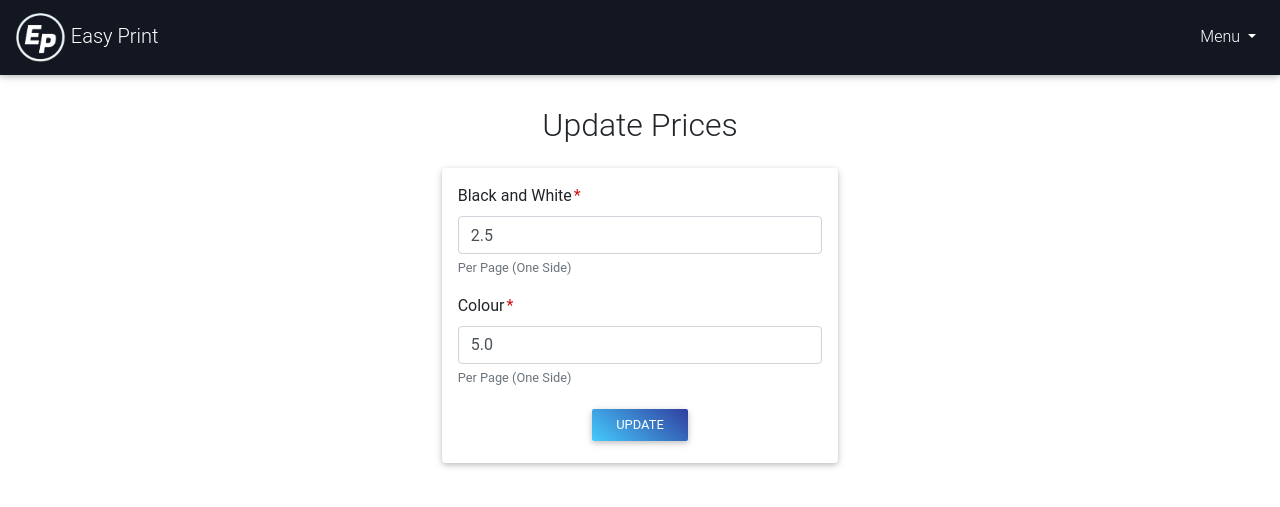
After one commit to svp19/EasyPrint, a Django app: page /EAdmin/update/ in a window 1280 px wide. The commit adds this page. Shown: the top 507 px of the page. Run offline with Django 3.2, Linux system fonts and the light colour scheme; a user stored in the database is signed in; data comes from the database, SQL or seed files in the repository; both versions use the stored data as it was after the commit; some libraries are stand-ins or nearby versions.

Commit message:
Update Page Price, Favicon, Update Amount Due

```diff
--- a/PrinterFac/Eprint_admin/forms.py
+++ b/PrinterFac/Eprint_admin/forms.py
@@ -1,8 +1,22 @@
 from django import forms
 from Eprint_users.models import PrintDocs
+from . models import RatePerPage
 
 
 class UpdateForm(forms.ModelForm):
     class Meta:
         model = PrintDocs
         fields = ['task_by', 'completed', 'paid', 'collected', 'id']
+
+
+class ChangeRate(forms.ModelForm):
+    class Meta:
+        model = RatePerPage
+        fields = ['rppBW', 'rppC']
+
+    def __init__(self, *args, **kwargs):
+        super(ChangeRate, self).__init__(*args, **kwargs)
+        self.fields['rppBW'].label = "Black and White"
+        self.fields['rppC'].label = "Colour"
+        self.fields['rppBW'].help_text = "Per Page (One Side)"
+        self.fields['rppC'].help_text = "Per Page (One Side)"
--- a/PrinterFac/Eprint_admin/models.py
+++ b/PrinterFac/Eprint_admin/models.py
@@ -1,12 +1,6 @@
 from django.db import models
 
 
-# class RatePerPage(models.Model):
-#
-#     rate = models.SmallIntegerField(default=3)
-#
-#     def save(self, *args, **kwargs):
-#         if RatePerPage.objects.count() > 1:
-#             return
-#
-#         super(RatePerPage, self).save(*args, **kwargs)
+class RatePerPage(models.Model):
+    rppBW = models.FloatField(default=3)
+    rppC = models.FloatField(default=5)
--- /dev/null
+++ b/PrinterFac/Eprint_admin/templates/Eprint_admin/update.html
@@ -0,0 +1,14 @@
+{% extends "ground/base.html" %}
+{% load crispy_forms_tags %}
+{% block content %}
+    <div class="container-fluid col-md-4 content-below-nav">
+        <center><h2 class="py-3">Update Prices</h2></center>
+        <div class="card p-3 ">
+            <form method="post">
+                {% csrf_token %}
+                {{ update_form|crispy }}
+                <center><button class="small-btn btn blue-gradient" type="submit">Update</button></center>
+            </form>
+        </div>
+    </div>
+{% endblock content %}
--- a/PrinterFac/Eprint_admin/urls.py
+++ b/PrinterFac/Eprint_admin/urls.py
@@ -4,4 +4,5 @@ from . import views
 
 urlpatterns = [
     path('', views.tasks, name='admin-tasks'),
+    path('update/', views.update_prices, name='admin-update')
 ]
--- a/PrinterFac/Eprint_admin/views.py
+++ b/PrinterFac/Eprint_admin/views.py
@@ -1,7 +1,8 @@
 from django.contrib import messages
 from django.shortcuts import render, redirect
-from Eprint_users.models import PrintDocs
-from . forms import UpdateForm
+from Eprint_admin.models import RatePerPage
+from Eprint_users.models import PrintDocs, Profile
+from . forms import UpdateForm, ChangeRate
 from django.contrib.admin.views.decorators import user_passes_test
 
 
@@ -24,14 +25,17 @@ def tasks(request):
                 if temp_doc.completed is False:
                     temp_doc.completed = True
                     edits[i] = True
-            if request.POST.get('paid' + str(i)) is None:
-                if temp_doc.paid is True:
-                    temp_doc.paid = False
-                    edits[i] = True
-            elif request.POST.get('paid' + str(i)) == 'on':
+            # if request.POST.get('paid' + str(i)) is None:  # Not Possible
+            #     if temp_doc.paid is True:
+            #         temp_doc.paid = False
+            #         edits[i] = True
+            if request.POST.get('paid' + str(i)) == 'on':
                 if temp_doc.paid is False:
                     temp_doc.paid = True
                     edits[i] = True
+                    temp_pro = Profile.objects.filter(id=temp_doc.task_by.profile.id).first()
+                    temp_pro.amount_due -= temp_doc.price
+                    temp_pro.save()
             if request.POST.get('collected' + str(i)) is None:
                 if temp_doc.collected is True:
                     temp_doc.collected = False
@@ -52,3 +56,16 @@ def tasks(request):
         ids = [i for i in range(len(forms))]
         context = zip(docs, forms, ids)
         return render(request, 'Eprint_admin/tasks.html', {'context': context})
+
+
+@user_passes_test(lambda u: u.is_staff, login_url='login')
+def update_prices(request):
+    if request.method == 'POST':
+        form = ChangeRate(request.POST, instance=RatePerPage.objects.first())
+        if form.is_valid():
+            form.save()
+            messages.success(request, 'Successfully updated prices')
+            return redirect('admin-update')
+    else:
+        form = ChangeRate(instance=RatePerPage.objects.first())
+        return render(request, 'Eprint_admin/update.html', {'update_form': form})
--- a/PrinterFac/Eprint_users/urls.py
+++ b/PrinterFac/Eprint_users/urls.py
@@ -6,7 +6,7 @@ urlpatterns = [
     path('', views.history, name='users-history'),
     path('upload/', views.print_upload, name='users-upload'),
     path('register/', views.register, name='users-register'),
-    path('bill/', views.bill, name='users-bill'),
+    path('profile/', views.bill, name='users-profile'),
     url(r'^activate/(?P<uidb64>[0-9A-Za-z_\-]+)/(?P<token>[0-9A-Za-z]{1,13}-[0-9A-Za-z]{1,20})/$',
         views.activate, name='activate'),
 ]
--- a/PrinterFac/baseApp/static/ground/main.css
+++ b/PrinterFac/baseApp/static/ground/main.css
@@ -105,4 +105,5 @@ body {
 /* --------------------------------- Crispy Form Tags -----------------------------------*/
 .asteriskField {
     color: #cc1111;
+    margin: 0px 2px;
 }
--- a/PrinterFac/baseApp/templates/ground/base.html
+++ b/PrinterFac/baseApp/templates/ground/base.html
@@ -4,6 +4,7 @@
 <head>
     <meta charset="UTF-8">
     <meta name="viewport" content="width=device-width, initial-scale=1">
+    <link rel="shortcut icon" type="image/png" href="{% static 'ground/favicon.png' %}"/>
     <!--Fonts-->
     <link rel="stylesheet" href="https://fonts.googleapis.com/css?family=Alegreya+Sans">
     <!-- Font Awesome -->
@@ -23,9 +24,9 @@
     <!-- Static -->
     <link rel="stylesheet" type="text/css" href="{% static 'ground/main.css' %}">
     {% if title %}
-        <title>PrintFac - {{ title }}</title>
+        <title>EasyPrint - {{ title }}</title>
     {% else %}
-        <title>PrintFac</title>
+        <title>EasyPrint</title>
     {% endif %}
 </head>
 <body>
@@ -50,7 +51,7 @@
                 Menu
               </a>
               <div class="dropdown-menu dropdown-menu-right">
-                <a class="dropdown-item" href="#">Profile</a>
+                <a class="dropdown-item" href="{% url 'users-profile' %}">Profile</a>
                 <a class="dropdown-item" href="{% url 'logout' %}">Logout</a>
               </div>
             </li>
@@ -58,7 +59,7 @@
         <!--Links for Small screens-->
         <ul class="mynavbarsmall navbar-nav ml-auto d-block d-md-none">
             <li class="nav-item" >
-              <a style="color: #fff;" href="#"> Profile </a>
+              <a style="color: #fff;" href="{% url 'users-profile' %}"> Profile </a>
             </li>
             <li class="nav-item">
               <a style="color: #fff;" href="{% url 'logout' %}"> Logout </a>
--- a/PrinterFac/baseApp/templates/ground/login.html
+++ b/PrinterFac/baseApp/templates/ground/login.html
@@ -2,7 +2,7 @@
 {% load crispy_forms_tags %}
 {% block content %}
     <div class="container-fluid col-md-4 content-below-nav">
-    <center><h2>Login</h2></center>
+    <center><h2 class="py-3">Login</h2></center>
         <div class="card p-3 ">
             <form method="POST">
                 {%  csrf_token %}
```
Also changed, not shown: PrinterFac/Eprint_users/views.py (+10 -5 lines), PrinterFac/Eprint_admin/migrations/0001_initial.py (added), PrinterFac/Eprint_admin/migrations/0002_auto_20181107_2205.py (added), PrinterFac/baseApp/static/ground/favicon.png (added), PrinterFac/db.sqlite3, 1 other file.
